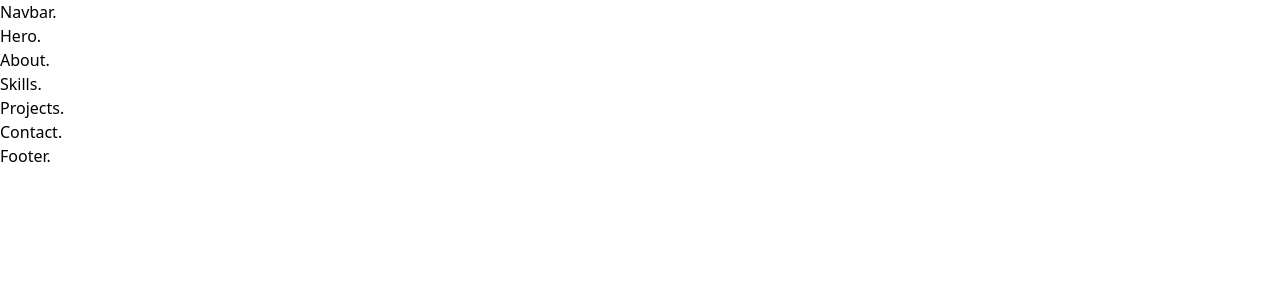
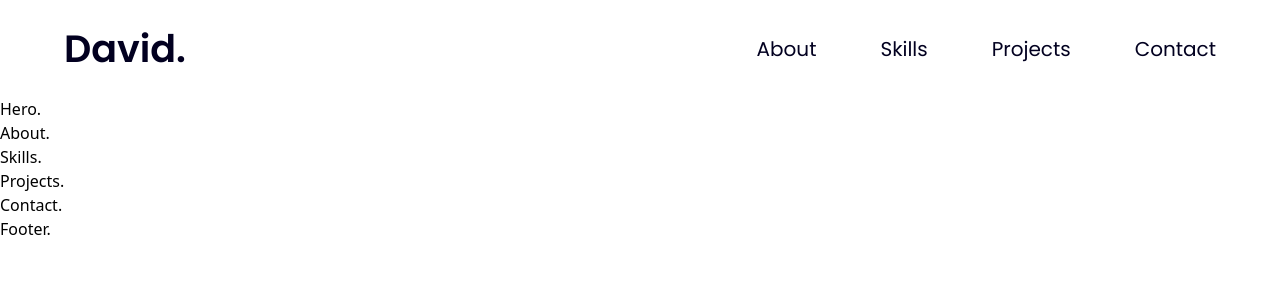
Before and after one commit to itsDaiton/portfolio, a React (Vite) app: page / in a window 1280 px wide. Shown: the top 300 px of the page. Built offline with nearby package versions, Linux system fonts and the light colour scheme.

Commit message:
initial navbar

```diff
--- a/src/components/Navbar.jsx
+++ b/src/components/Navbar.jsx
@@ -1,9 +1,22 @@
 import React from 'react'
+import { navigation } from '../../utils/data'
 
 const Navbar = () => {
   return (
-    <div>
-      Navbar.
+    <div className='flex justify-between items-center w-full py-5 text-[#020020] font-poppins'>
+      <div className='text-[38px] font-semibold ml-16'>David.</div>
+      <ul className='list-none flex justify-end items-center flex-1'>
+        {navigation.map((link) => (
+          <li
+            key={link.id}
+            className='cursor-pointer text-[20px] mr-16'
+          >
+            <a href={`${link.title}`}>
+              {link.title}
+            </a>
+          </li>
+        ))}
+      </ul>
     </div>
   )
 }
--- a/src/index.css
+++ b/src/index.css
@@ -1,3 +1,5 @@
+@import url("https://fonts.googleapis.com/css2?family=Poppins:wght@400;500;600;700;800;900&display=swap");
+
 @tailwind base;
 @tailwind components;
 @tailwind utilities;
--- a/tailwind.config.cjs
+++ b/tailwind.config.cjs
@@ -2,7 +2,11 @@
 module.exports = {
   content: ["./src/**/*.{html,js,jsx}"],
   theme: {
-    extend: {},
+    extend: {
+      fontFamily: {
+        poppins: ["Poppins", "sans-serif"]
+      }
+    },
   },
   plugins: [],
 }
--- /dev/null
+++ b/utils/data.js
@@ -0,0 +1,18 @@
+export const navigation = [
+  {
+    id: 1,
+    title: 'About'
+  },
+  {
+    id: 2,
+    title: 'Skills'
+  },
+  {
+    id: 3,
+    title: 'Projects'
+  },
+  {
+    id: 4,
+    title: 'Contact'
+  }
+]
```
